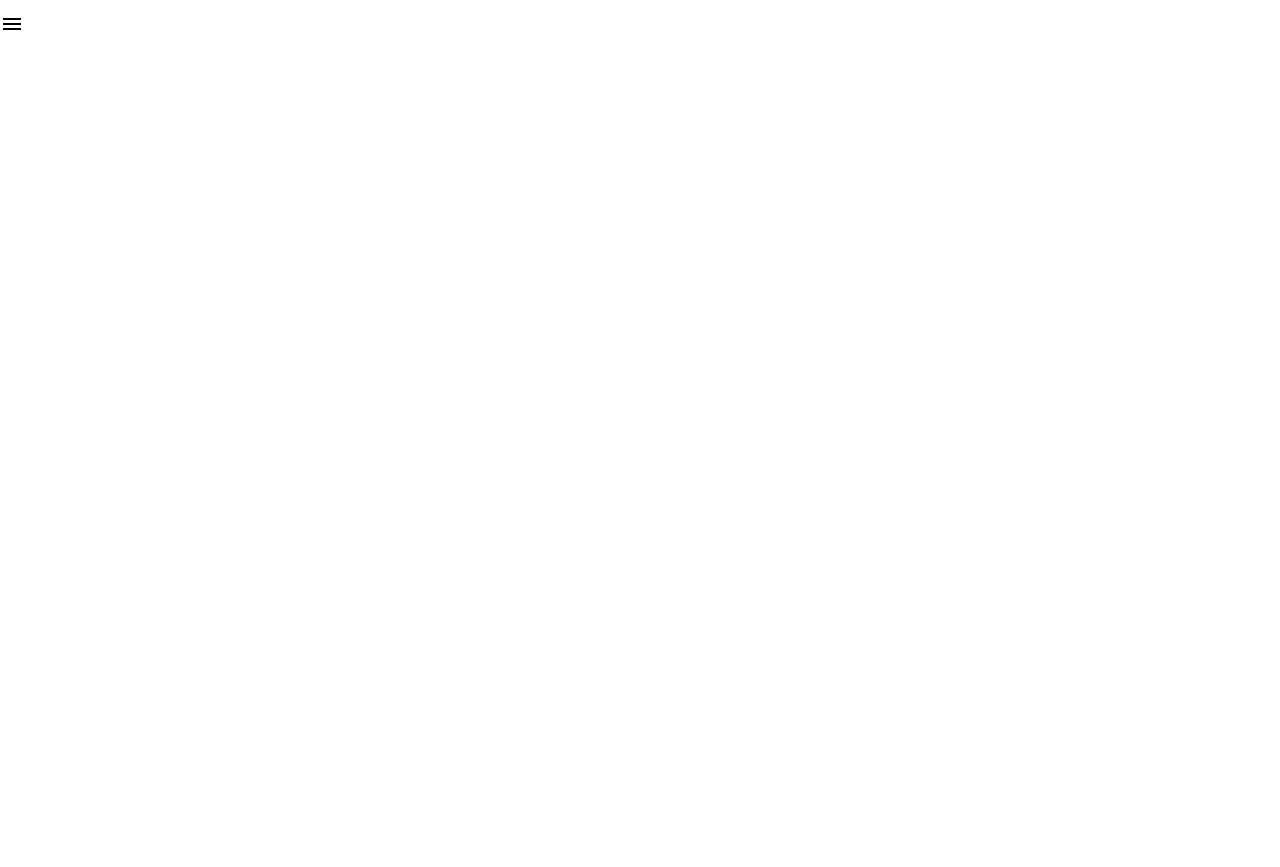
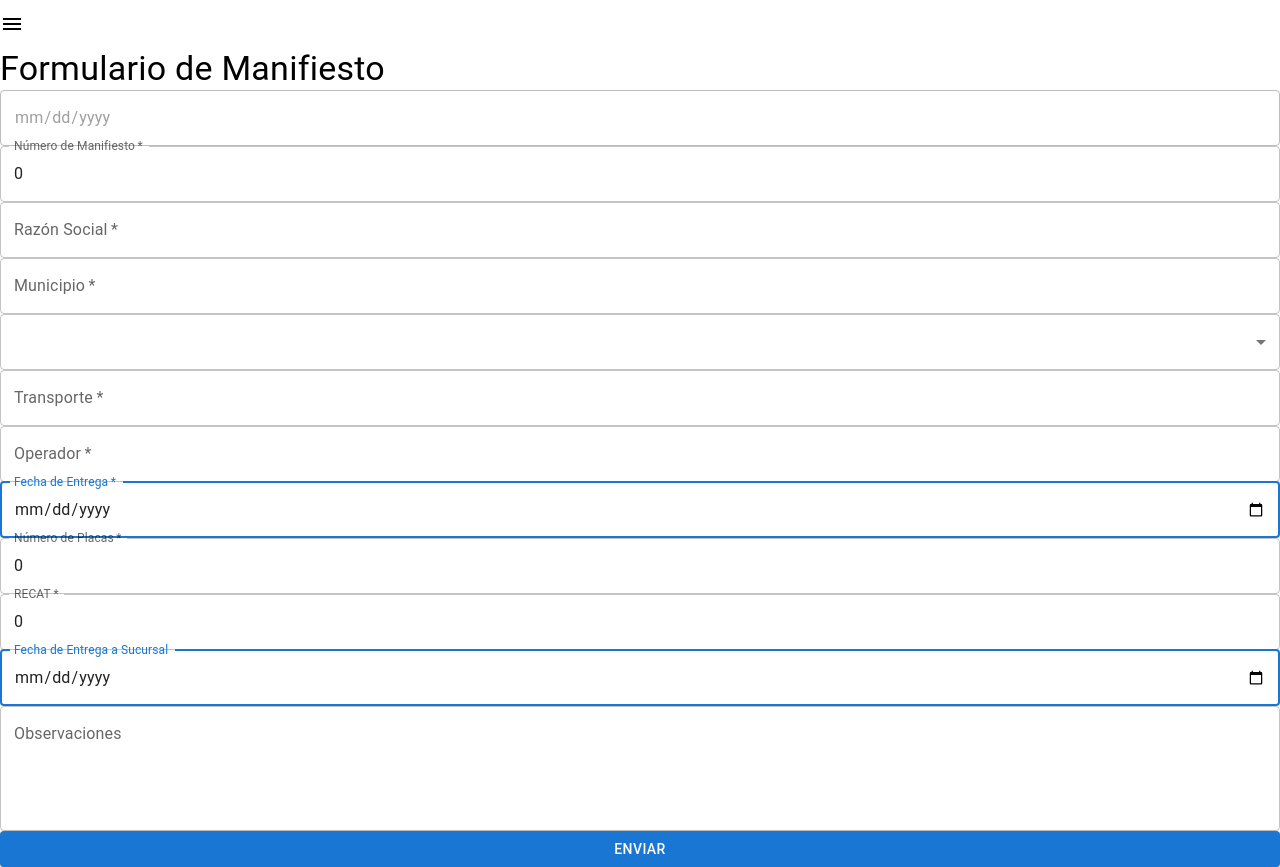
Before and after one commit to SergioRD99/Automatizacion_Manifiestos, a React (Vite) app: page / in a window 1280 px wide. Before the commit the page ends 800 px from the top, so only its background shows below. Built offline with nearby package versions, Linux system fonts and the light colour scheme.

Commit message:
Formulario
Formulario de manifiestos

```diff
--- a/src/App.tsx
+++ b/src/App.tsx
@@ -1,10 +1,20 @@
+import { BrowserRouter as Router, Routes, Route } from "react-router-dom"
 import MenuComponent from "./components/Menu/MenuComponent"
+import Manifiesto from "./pages/Manifiesto/Manifiesto"
+import Historico from "./pages/Historico/Historico"
 function App() {
 
   return (
+    <Router>
       <>
-      <MenuComponent></MenuComponent>
+      <MenuComponent/>
+
+        <Routes>
+          <Route path="/" element={<Manifiesto/>}/>
+          <Route path="/historico" element={<Historico/>}/>
+        </Routes>
       </>
+    </Router>
   )
 }
 
--- a/src/components/Menu/MenuComponent.tsx
+++ b/src/components/Menu/MenuComponent.tsx
@@ -1,6 +1,7 @@
 import { Menu } from '@mui/icons-material'
-import { Box, Drawer, IconButton, Typography } from '@mui/material'
+import { Box, Drawer, IconButton, List, ListItem, ListItemText, Typography } from '@mui/material'
 import React from 'react'
+import { Link } from 'react-router-dom'
 
 export default function MenuComponent() {
     const [open, setOpen] = React.useState(false)
@@ -19,6 +20,18 @@ export default function MenuComponent() {
                 <Typography variant='h6' component='div'>
                 Ciosa AutoTodo
                 </Typography>
+                <List>
+                    <ListItem onClick={() => setOpen(false)}>
+                        <ListItemText>
+                            <Link to="/" style={{textDecoration: 'none', color: 'inherit'}}>Manifiesto</Link>
+                        </ListItemText>
+                    </ListItem>
+                    <ListItem onClick={() => setOpen(false)}>
+                        <ListItemText>
+                            <Link to="/historico" style={{textDecoration: 'none', color: 'inherit'}}>Historico</Link>
+                        </ListItemText>
+                    </ListItem>
+                </List>
             </Box>
         </Drawer>
     </>
--- a/src/pages/Manifiesto/Manifiesto.tsx
+++ b/src/pages/Manifiesto/Manifiesto.tsx
@@ -1,11 +1,219 @@
+import { useState } from "react";
+import type { ManifestForm } from "./ManifiestoTypes"
+import { TextField, Select, MenuItem, Button, Typography, SelectChangeEvent } from "@mui/material"
+
+
 export default function Manifiesto() {
+
+  const [formData, setFormData] = useState<ManifestForm>({
+    fechaRecoleccion: '',
+    numeroManifiesto: 0,
+    razonSocial: '',
+    municipio: '',
+    estado: '',
+    transporte: '',
+    operador: '',
+    fechaEntrega: '',
+    numeroPlacas: 0,
+    recat: 0,
+    fechaEntregaScursal: '',
+    observaciones: ''
+  });
+
+  const handleChange = (
+    e: React.ChangeEvent<HTMLInputElement | HTMLTextAreaElement>
+  ) => {
+    const { name, value } = e.target;
+    setFormData({
+      ...formData,
+      [name]: value
+    });
+  };
+
+  // Cambia específico para el select
+  const handleSelectChange = (e: SelectChangeEvent<string>) => {
+    const { name, value } = e.target;
+    setFormData({
+      ...formData,
+      [name]: value
+    });
+  };
+
+
+  const handleSubmit = (e: React.FormEvent<HTMLFormElement>) => {
+    e.preventDefault();
+    console.log(formData);
+  };
+
+
   return (
       <>
-        <div>
-            <h2>
-              Manifiesto
-            </h2>
-        </div>
+        <form
+          onSubmit={handleSubmit}
+          className="flex flex-col gap-4 max-w-6xl mx-auto mt-8"
+        >
+          <Typography variant="h4" className="text-center mb-4">
+            Formulario de Manifiesto
+          </Typography>
+
+          {/* Fecha de Recolección */}
+          <TextField
+            type="date"
+            value={formData.fechaRecoleccion}
+            onChange={handleChange}
+            fullWidth
+            disabled
+            required
+            className="mb-4"
+          />
+
+          {/* Número de Manifiesto */}
+          <TextField
+            label="Número de Manifiesto"
+            name="numeroManifiesto"
+            type="number"
+            value={formData.numeroManifiesto}
+            onChange={handleChange}
+            fullWidth
+            required
+            className="mb-4"
+          />
+
+          <div className="flex gap-4 mb-4">
+              {/* Razón Social */}
+              <TextField
+                label="Razón Social"
+                name="razonSocial"
+                value={formData.razonSocial}
+                onChange={handleChange}
+                fullWidth
+                required
+                className="flex-1"
+              />
+
+              {/* Municipio */}
+              <TextField
+                label="Municipio"
+                name="municipio"
+                value={formData.municipio}
+                onChange={handleChange}
+                fullWidth
+                required
+                className="flex-1"
+              />
+
+              {/* Estado */}
+              <Select
+                label="Estado"
+                name="estado"
+                value={formData.estado}
+                onChange={handleSelectChange}
+                fullWidth
+                required
+                className="flex-1"
+              >
+                <MenuItem value="">Selecciona un estado</MenuItem>
+                <MenuItem value="estado1">Estado 1</MenuItem>
+                <MenuItem value="estado2">Estado 2</MenuItem>
+              </Select>
+          </div>
+
+          {/* Transporte */}
+          <TextField
+            label="Transporte"
+            name="transporte"
+            value={formData.transporte}
+            onChange={handleChange}
+            fullWidth
+            required
+            className="mb-4"
+          />
+
+          {/* Operador */}
+          <TextField
+            label="Operador"
+            name="operador"
+            value={formData.operador}
+            onChange={handleChange}
+            fullWidth
+            required
+            className="mb-4"
+          />
+
+          {/* Fecha de Entrega */}
+          <TextField
+            label="Fecha de Entrega"
+            name="fechaEntrega"
+            type="date"
+            focused
+            value={formData.fechaEntrega}
+            onChange={handleChange}
+            fullWidth
+            required
+            className="mb-4"
+          />
+
+          {/* Número de Placas */}
+          <TextField
+            label="Número de Placas"
+            name="numeroPlacas"
+            type="number"
+            value={formData.numeroPlacas}
+            onChange={handleChange}
+            fullWidth
+            required
+            className="mb-4"
+          />
+
+          {/* RECAT */}
+          <TextField
+            label="RECAT"
+            name="recat"
+            type="number"
+            value={formData.recat}
+            onChange={handleChange}
+            fullWidth
+            required
+            className="mb-4"
+          />
+
+          {/* Fecha de Entrega a Sucursal */}
+          <TextField
+            label="Fecha de Entrega a Sucursal"
+            name="fechaEntregaScursal"
+            type="date"
+            focused
+            value={formData.fechaEntregaScursal}
+            onChange={handleChange}
+            fullWidth
+            className="mb-4"
+          />
+
+          {/* Observaciones */}
+          <TextField
+            label="Observaciones"
+            name="observaciones"
+            value={formData.observaciones}
+            onChange={handleChange}
+            multiline
+            rows={4}
+            fullWidth
+            className="mb-4"
+          />
+        </form>
+          <div
+             className="flex flex-col gap-4 max-w-6xl mx-auto mt-8 items-center">
+                {/* Botón de envío */}
+                <Button
+              type="submit"
+              variant="contained"
+              color="primary"
+              className="rounded-lg w-full max-w-s mx-auto"
+              fullWidth
+            >
+            Enviar
+          </Button>
+          </div>
       </>
   )
 }
--- /dev/null
+++ b/src/pages/Manifiesto/ManifiestoTypes.ts
@@ -0,0 +1,14 @@
+export type ManifestForm = {
+    fechaRecoleccion: string,
+    numeroManifiesto:number,
+    razonSocial:string,
+    municipio:string,
+    estado:string,
+    transporte:string,
+    operador:string,
+    fechaEntrega:string,
+    numeroPlacas:number
+    recat:number,
+    fechaEntregaScursal:string,
+    observaciones:string
+}
```
Also changed, not shown: package.json (+5 -3 lines), 1 other file (tests, documents, lock files or other folders).
